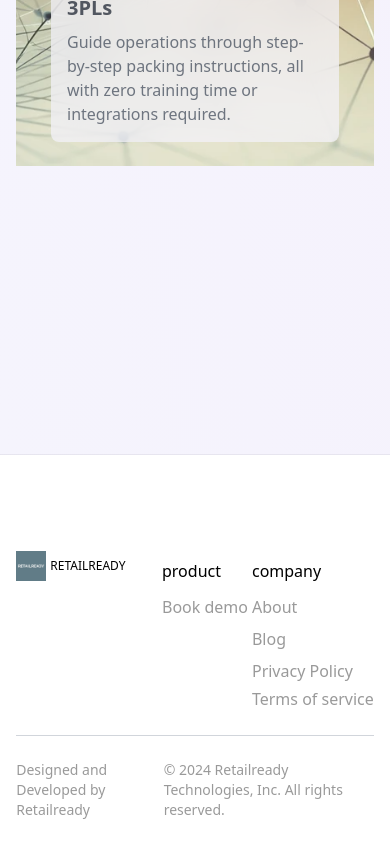
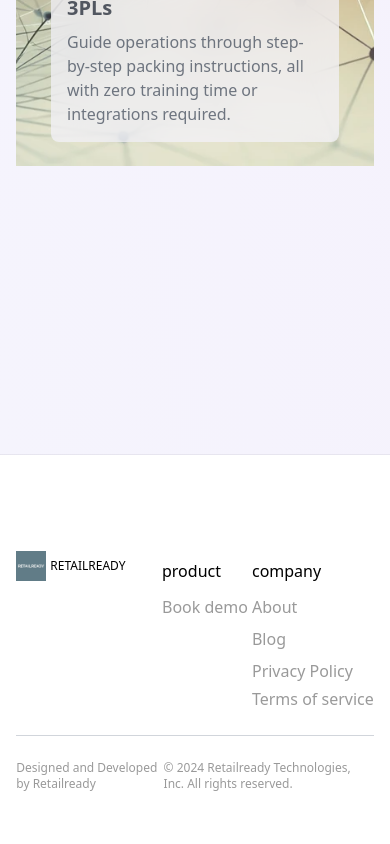
Before and after one commit to hishekk/Retailready, a Next.js app: page / in a window 390 px wide. Shown: the part 3145-3989 px from the top of the page. After the commit the page ends 3961 px from the top, so only its background shows below. Built offline with nearby package versions, Linux system fonts and the light colour scheme.

Commit message:
Adding fonts

```diff
--- a/app/blogs/blog/page.jsx
+++ b/app/blogs/blog/page.jsx
@@ -5,9 +5,9 @@ return(
 <div className="w-screen h-auto  md:p-24 bg-gradient-to-tr from-[rgb(245,244,253)] to-[rgb(245,241,252)] flex items-center justify-center">
 
 <div className="w-11/12 mt-24 m-6 md:mt-0  md:w-2/4 self-center flex flex-col items-center justify-center  ">
-    <div className="text-lg md:text-6xl text-center">Announcing RetailReady&rsquo;s
+    <div className="text-md md:text-6xl text-center">Announcing RetailReady&rsquo;s
 </div>
-<div className=" text-lg md:text-6xl text-center mb-12">$3.3M Seed Fundraising
+<div className=" text-md md:text-6xl text-center mb-12">$3.3M Seed Fundraising
 </div>
 <iframe className="w-[310px] md:w-[600px] h-[210px] md:h-[355px]"    src="https://www.youtube.com/embed/YZ4n45Ao_FQ?si=czCoguSeiuilIwtM" title="YouTube video player" frameBorder="0" allow="accelerometer; autoplay; clipboard-write; encrypted-media; gyroscope; picture-in-picture; web-share" referrerPolicy="strict-origin-when-cross-origin" allowFullScreen="true"></iframe>
 <p className="text-gray-500 mt-12 mb-6"><span className="text-black">San Francisco, Calif. </span> — RetailReady has closed $3.3M to streamline warehouse packaging via an intuitive tablet app. The seed round was led by  <span className="underline underline-offset-4 text-black/70"> <Link href="https://www.wischoff.com/" target="_blank">Wischoff Ventures</Link> </span>, and supported by investors including <span className="underline underline-offset-4 text-black/70"> <Link href="https://www.640oxford.com/" target="_blank">640 oxfords</Link> </span>, <span className="underline underline-offset-4 text-black/70"> <Link href="https://lombardstreet.vc/" target="_blank">Lombardstreet Ventures</Link> </span>, <span className="underline underline-offset-4 text-black/70"> <Link href="https://dukecapitalpartners.duke.edu/" target="_blank">Duke Capital Partners</Link> </span>, <span className="underline underline-offset-4 text-black/70"> <Link href="https://www.ycombinator.com/companies/retailready" target="_blank"> Y Combinator</Link> </span>, <span className="underline underline-offset-4 text-black/70"> <Link href="https://www.linkedin.com/in/mattpsilver/" target="_blank">Matt Silver</Link> </span>, <span className="underline underline-offset-4 text-black/70"> <Link href="https://www.linkedin.com/in/jacobboudreau/" target="_blank">Jacob Boudreau</Link> </span>, and Scale Angel Fund.</p>
--- a/app/components/Footer.tsx
+++ b/app/components/Footer.tsx
@@ -71,10 +71,10 @@ export default function Footer(){
         <div className=" w-11/12 md:w-3/4 h-[1px] bg-gray-300 self-center"></div>
         <div className="flex flex-row justify-between w-11/12 md:w-3/4 self-center py-6">
 
-            <div className="text-black/40 text-sm">
+            <div className="text-black/40 text-xs md:text-sm">
             Designed and Developed by Retailready
             </div>
-            <div className="text-black/40 text-sm">
+            <div className="text-black/40 text-xs md:text-sm">
             © 2024 Retailready Technologies, Inc. All rights reserved.
             </div>
         </div>
```
